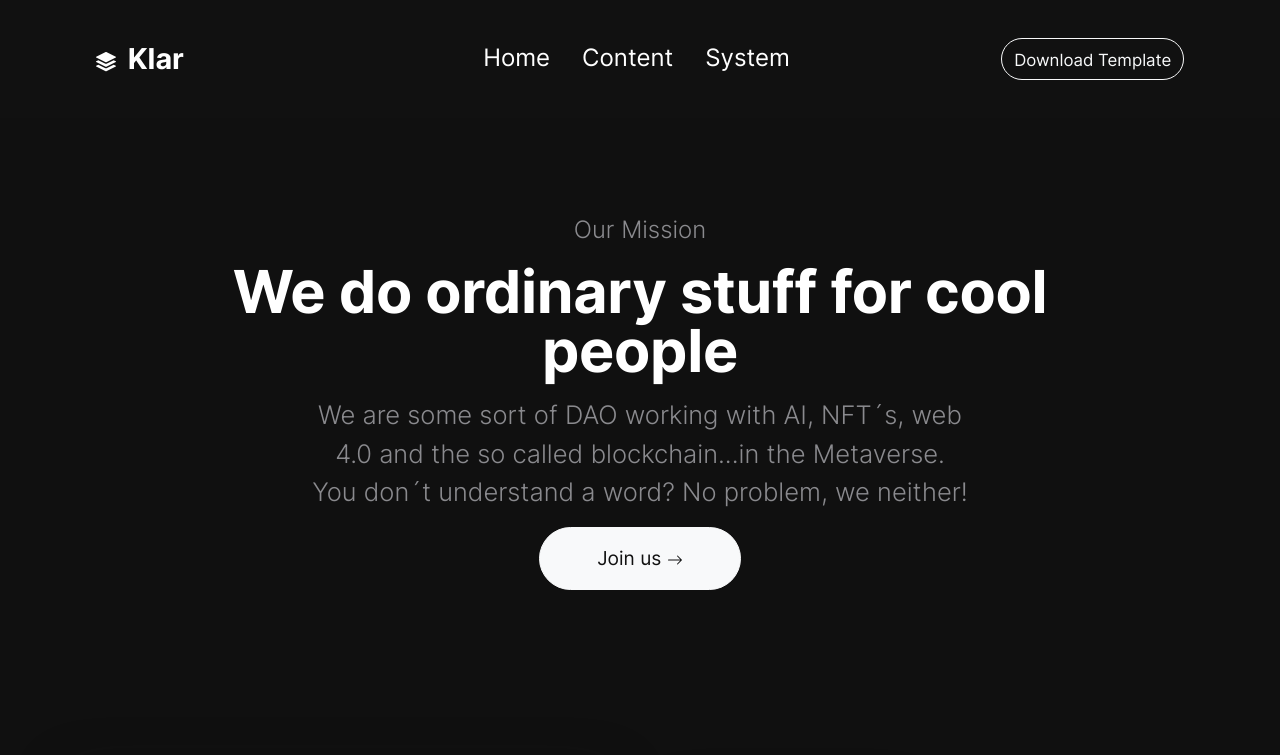
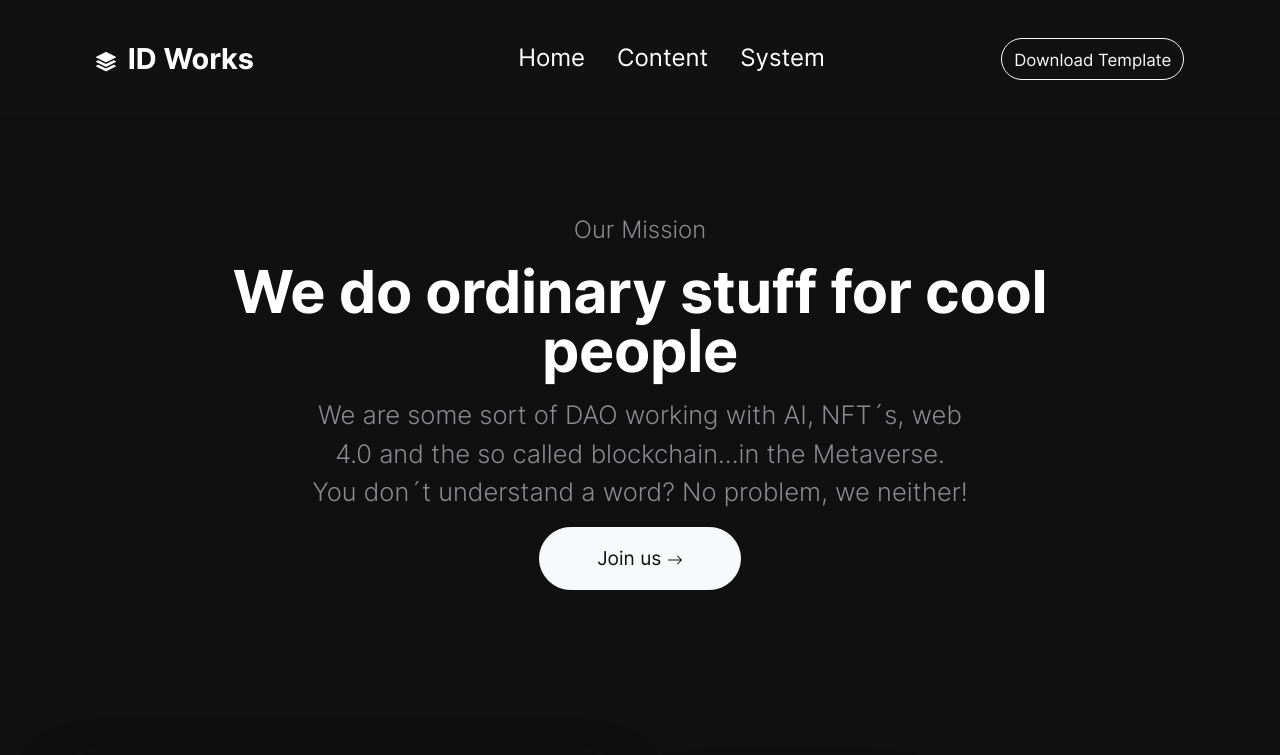
Before and after one commit to kolideweb/idworks, a plain HTML site: page index.html in a window 1280 px wide. Shown: the top 755 px of the page. Drawn offline with Linux system fonts and the light colour scheme.

Commit message:
Update index.html

```diff
--- a/index.html
+++ b/index.html
@@ -73,7 +73,7 @@
     <path d="m14.12 10.163 1.715.858c.22.11.22.424 0 .534L8.267 15.34a.598.598 0 0 1-.534 0L.165 11.555a.299.299 0 0 1 0-.534l1.716-.858 5.317 2.659c.505.252 1.1.252 1.604 0l5.317-2.66zM7.733.063a.598.598 0 0 1 .534 0l7.568 3.784a.3.3 0 0 1 0 .535L8.267 8.165a.598.598 0 0 1-.534 0L.165 4.382a.299.299 0 0 1 0-.535L7.733.063z"/>
     <path d="m14.12 6.576 1.715.858c.22.11.22.424 0 .534l-7.568 3.784a.598.598 0 0 1-.534 0L.165 7.968a.299.299 0 0 1 0-.534l1.716-.858 5.317 2.659c.505.252 1.1.252 1.604 0l5.317-2.659z"/>
   </svg>
-  <span class="ms-md-1 mt-1 fw-bolder me-md-5">Klar</span>
+  <span class="ms-md-1 mt-1 fw-bolder me-md-5">ID Works</span>
 </a>
 
       <ul class="navbar-nav mx-auto mb-2 mb-lg-0 list-group list-group-horizontal">
```
